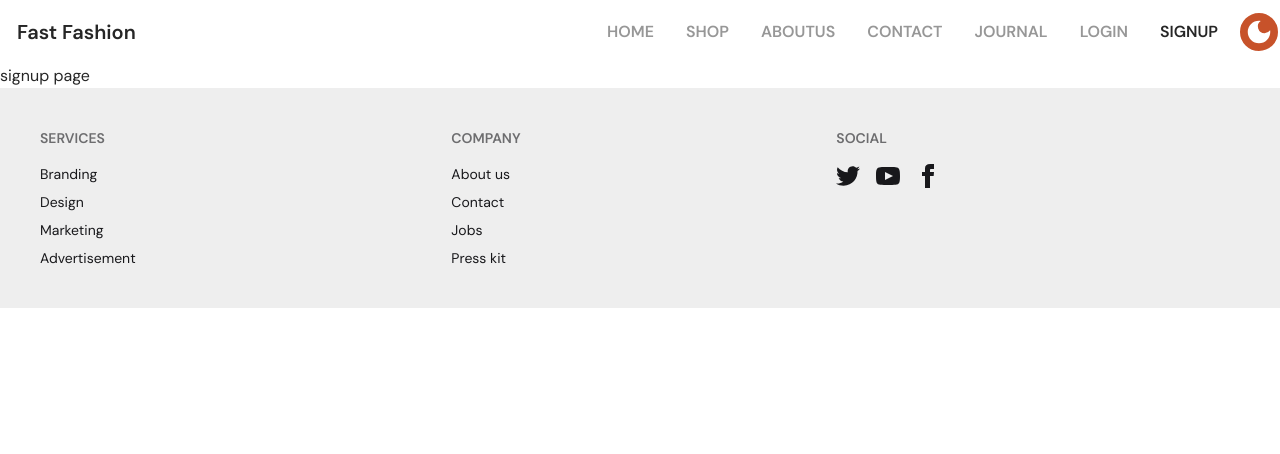
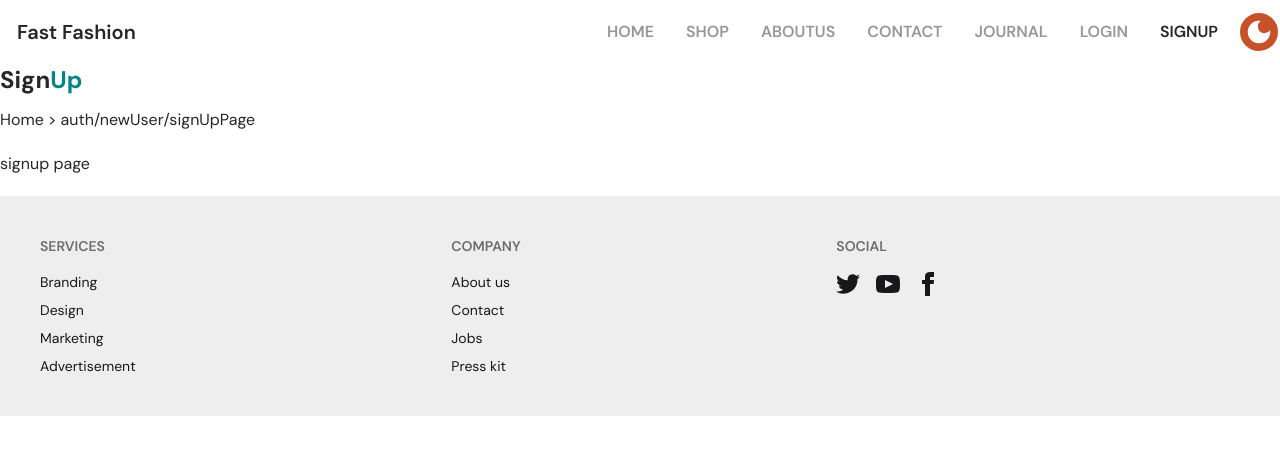
Before and after one commit to taskinahmadalfaruqe/Fast_Fashion, a React (Vite) app: page /auth/newUser/signUpPage in a window 1280 px wide. Shown: the top 454 px of the page. Built offline with nearby package versions, Linux system fonts and the light colour scheme.

Commit message:
[dev-moin] add signup component and update signUp page

```diff
--- /dev/null
+++ b/src/Component/AuthPage/SignUp/SignUp.jsx
@@ -0,0 +1,13 @@
+import React from "react";
+
+
+
+const SignUp = () => {
+
+    return(
+        <div>
+
+        </div>
+    );
+};
+export default SignUp;
--- a/src/Page/SignUpPage/SignUpPage.jsx
+++ b/src/Page/SignUpPage/SignUpPage.jsx
@@ -1,8 +1,13 @@
 import React from 'react';
+import CommonHedding from './../../Component/SharedComponent/Hedding/CommonHedding';
+import FindPathname from '../../Hooks/FindPathname/FindPathname';
 
 const SignUpPage = () => {
     return (
-        <div>
+        <div className='container'>
+            <CommonHedding FastPart={"Sign"} SecondPart={"Up"} PageLink={'User/SignUp'}/>
+            <FindPathname />
+
             signup page
         </div>
     );
```
